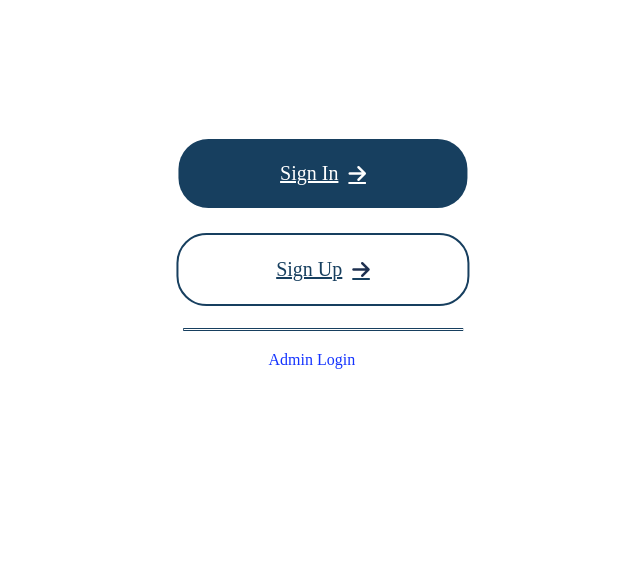
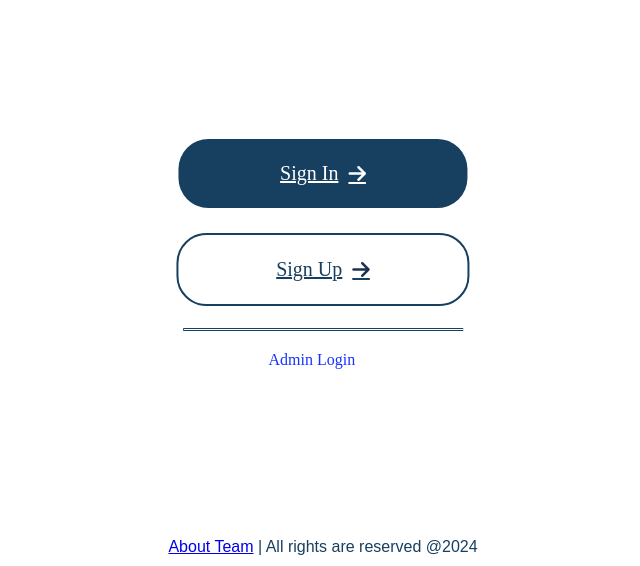
Before and after one commit to Vighnesh2060/libaray_In_Out, a plain HTML site: page index.html in a window 1280 px wide. Shown: the part 234-800 px from the top of the page, without its empty margins (317-957 px from the left). Drawn offline with Linux system fonts and the light colour scheme.

Commit message:
Update index.html

```diff
--- a/index.html
+++ b/index.html
@@ -142,6 +142,12 @@
                 padding-top: 150px;
               }
           }
+          .copyright {
+            position: absolute;
+            bottom: 10px;
+            color: #173F5F;
+        }
+
 
 
     </style>
@@ -158,7 +164,7 @@
             <a href="adminLogin.html"> <div class="admin-login">Admin Login</div></a>
             <div class="welcome-text">WELCOME TO LIBRARY</div>
 
-            <a href="signin.html" class="button sign-in">Sign In <i class="fa-solid fa-arrow-right" style="color: #ffffff; margin-left: 10px;"></i></a>
+            <a href="signIn.html" class="button sign-in">Sign In <i class="fa-solid fa-arrow-right" style="color: #ffffff; margin-left: 10px;"></i></a>
             <a href="signUp.html" class="button sign-up">Sign Up <i class="fa-solid fa-arrow-right" style="color:rgb(30, 48, 80); margin-left: 10px;"></i></a>
 
         </div>
@@ -167,6 +173,8 @@
         </div>
     </div>
 </form>
+<div class="copyright"><a href="copyright.html">About Team</a> | All rights are reserved @2024
+</div>
 <script>
     var loader =document.getElementById("preloader");
 
```
